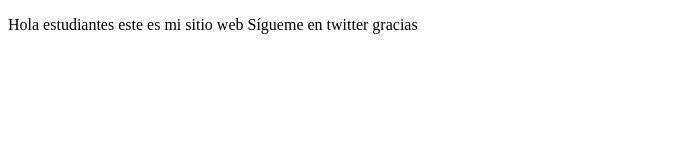
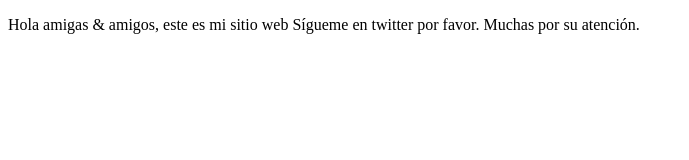
Before and after one commit to lefcelis/proyectoDemoCursoPrework, a plain HTML site: page index.html in a window 1280 px wide. Shown: the whole page, without its empty margins (0-689 px from the left). Drawn offline with Linux system fonts and the light colour scheme.

Commit message:
cambios agregamos saludo a todos

```diff
--- a/index.html
+++ b/index.html
@@ -8,8 +8,9 @@
 </head>
 <body>
   <p>
-      Hola estudiantes este es mi sitio web
-      Sígueme en twitter gracias
+      Hola amigas & amigos, este es mi sitio web
+      Sígueme en twitter por favor.
+      Muchas por su atención.
   </p>
 </body>
 </html>
```
